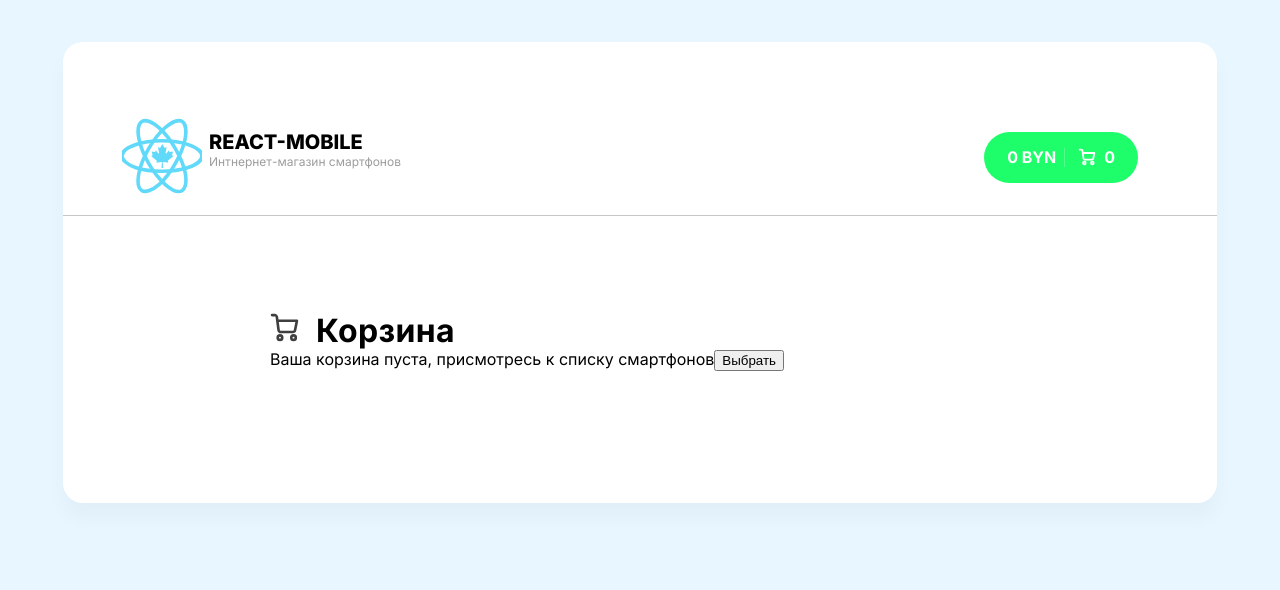
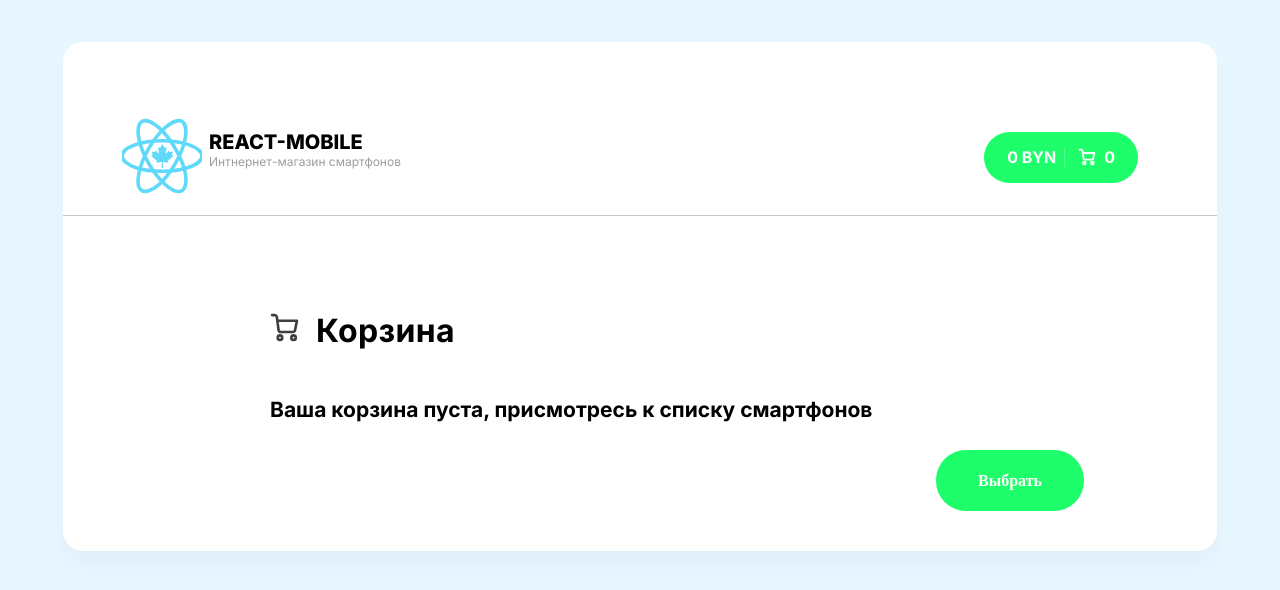
Before and after one commit to xyz100zyx/react-mobile-store, a React (Create React App) app: page /cart in a window 1280 px wide. Shown: the top 590 px of the page. Built offline with nearby package versions, Linux system fonts and the light colour scheme.

Commit message:
done empty cart

```diff
--- a/src/pages/Cart/Cart.jsx
+++ b/src/pages/Cart/Cart.jsx
@@ -1,12 +1,15 @@
 import React from 'react';
 import styles from './Cart.module.scss';
+import EmptyCart from "./EmptyCart";
 import cartSvg from '../../assets/Cart/iconfinder_shopping-cart_2561279 1.svg'
 import {useDispatch, useSelector} from "react-redux";
 import {clearChosenPhones, incCount, decCount, deleteChosenPhones} from "../../redux/slices/cartSlice";
+import {useLocation} from "react-router-dom";
+import {useNavigate} from "react-router";
+import {setActiveManufacturer} from "../../redux/slices/filterSlice";
 
 const Cart = () => {
 
-    const activePhone = useSelector(state => state.phones.active);
     const cartCount = useSelector(state => state.cart.totalCount)
     const cartPhones = useSelector(state => state.cart.chosenPhones);
     const totalPrice = useSelector(state => state.cart.totalPrice);
@@ -56,10 +59,7 @@ const Cart = () => {
                     </>}
                 {
                     cartPhones.length === 0 &&
-                    <>
-                        <span>Ваша корзина пуста, присмотресь к списку смартфонов</span>
-                        <button>Выбрать</button>
-                    </>
+                        <EmptyCart />
                 }
             </div>
         </div>
--- a/src/pages/Cart/Cart.module.scss
+++ b/src/pages/Cart/Cart.module.scss
@@ -181,4 +181,39 @@
     padding: 21px 42px;
     cursor: pointer;
   }
+
+  &_empty{
+    margin-top: 50px;
+    display: flex;
+    flex-direction: column;
+    position: relative;
+
+    &__text{
+      font-family: 'Inter';
+      font-style: normal;
+      font-weight: 700;
+      font-size: 21px;
+      line-height: 19px;
+    }
+
+    &__btn{
+      position: absolute;
+      right: 25px;
+      top: 50px;
+      border: none;
+      font-family: 'Proxima Nova';
+      font-style: normal;
+      font-weight: 700;
+      font-size: 16px;
+      line-height: 19px;
+      color: #FFFFFF;
+      background: #1EFE6A;
+      border-radius: 30px;
+      padding: 21px 42px;
+      cursor: pointer;
+    }
+  }
+
+
+
 }
--- /dev/null
+++ b/src/pages/Cart/EmptyCart.jsx
@@ -0,0 +1,25 @@
+import React from 'react';
+import styles from './Cart.module.scss';
+import {setActiveManufacturer} from "../../redux/slices/filterSlice";
+import {useNavigate} from "react-router";
+import {useDispatch} from "react-redux";
+
+const EmptyCart = () => {
+
+    const navigate = useNavigate()
+    const dispatch = useDispatch();
+
+    const onClickGoChose = () => {
+        dispatch(setActiveManufacturer(0))
+        navigate('/')
+    }
+
+    return (
+        <div className={styles.cart_empty}>
+            <span className={styles.cart_empty__text}>Ваша корзина пуста, присмотресь к списку смартфонов</span>
+            <button onClick={() => onClickGoChose()} className={styles.cart_empty__btn}>Выбрать</button>
+        </div>
+    )
+}
+
+export default EmptyCart;
```
